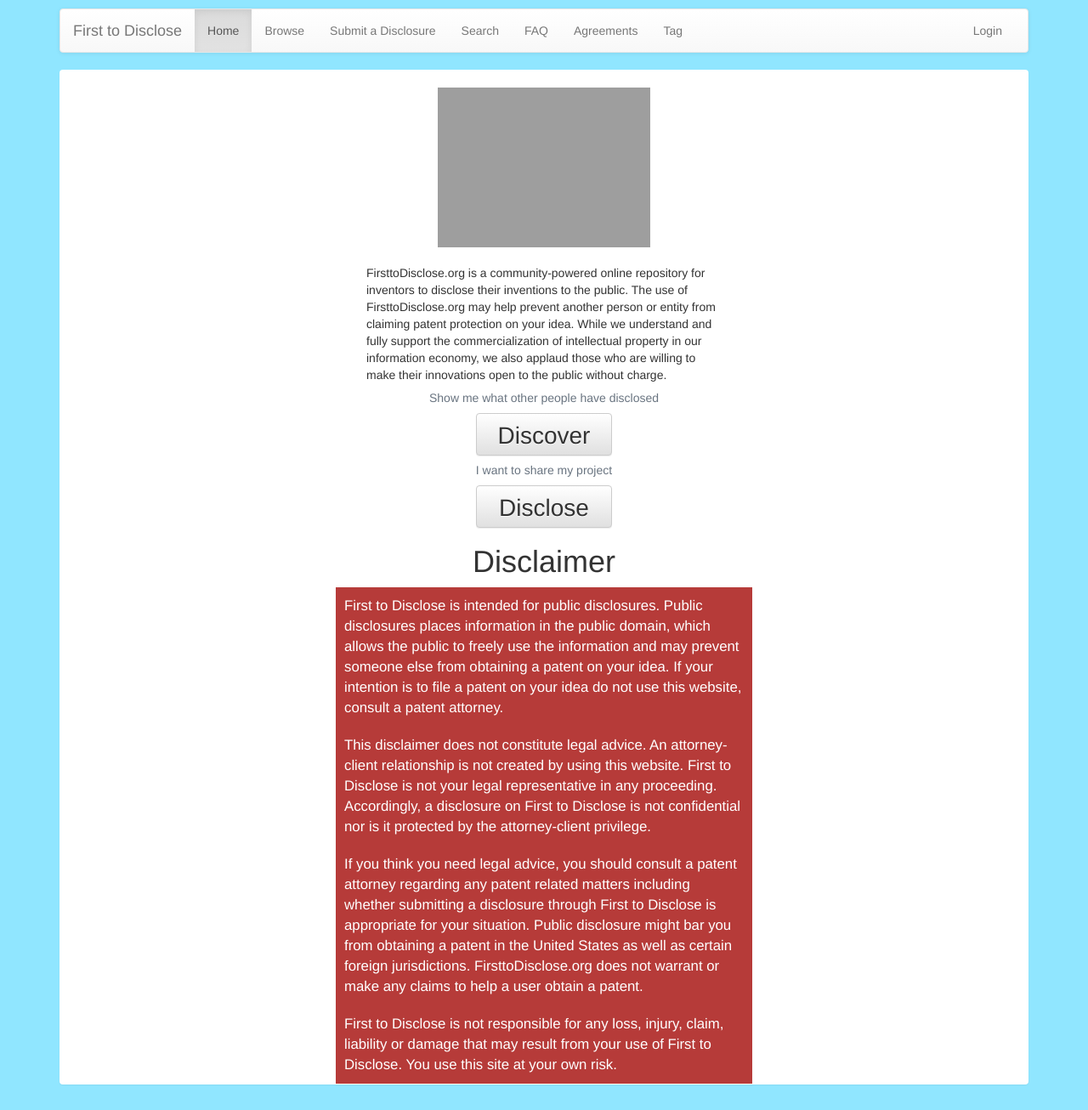
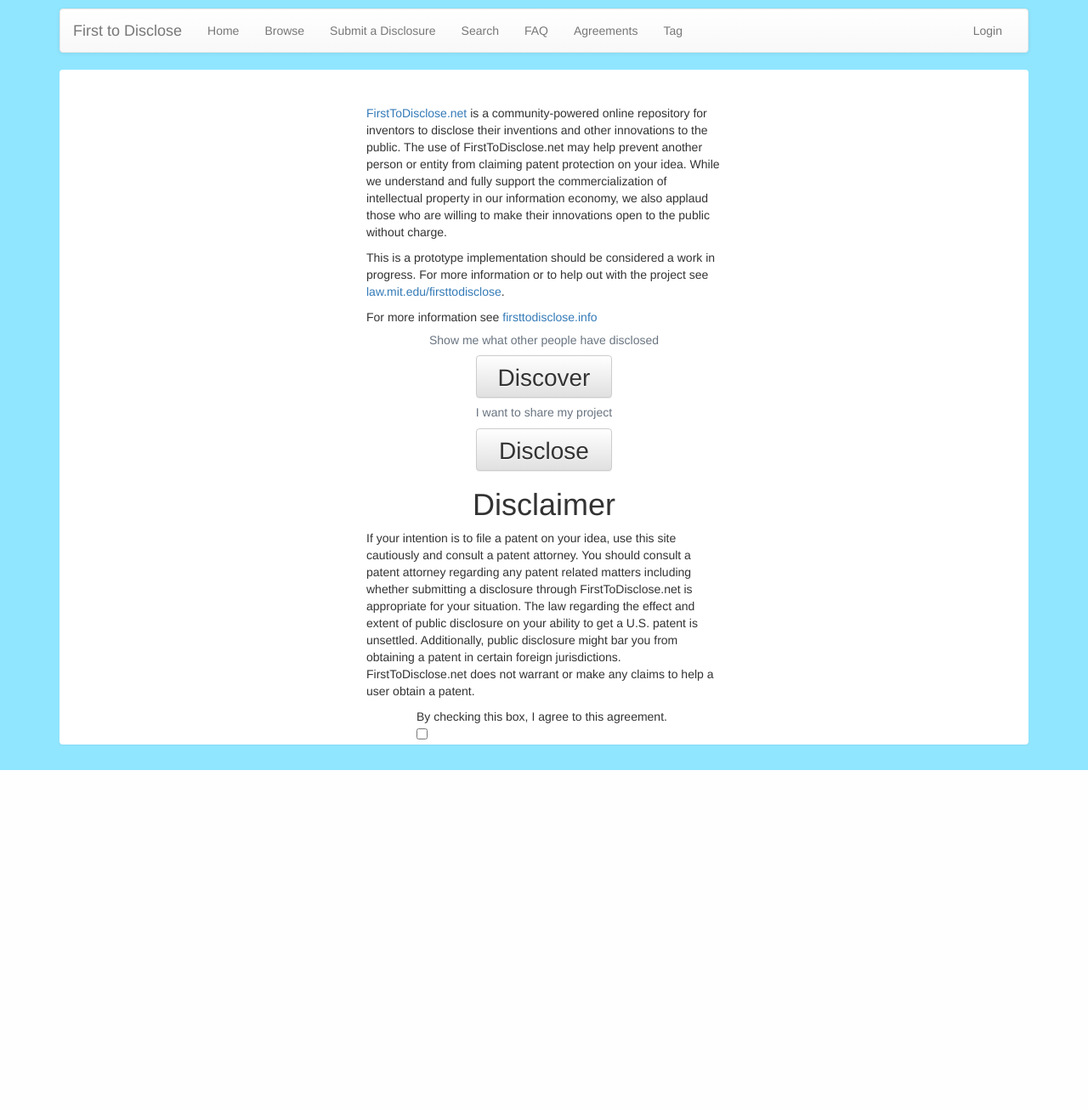
Before and after one commit to FirstToDisclose/CodeAcrossBoston, a Django app: page / in a window 1280 px wide. Shown: the whole page at 85% size. After the commit the page ends 906 px from the top, so only its background shows below. Run offline with Django 3.2, Linux system fonts and the light colour scheme; some libraries are stand-ins or nearby versions; grey boxes are pictures that could not be loaded.

Commit message:
Issue 16: Add prototypal notice
The homepage should now have the following notice since we're still
actively reviewing the flow and features:

  This is a prototype implementation is a work in progress. For more
  information or to help out with the project see
  law.mit.edu/firsttodisclose.

```diff
--- a/firsttodisclose/disclosures/templates/index.html
+++ b/firsttodisclose/disclosures/templates/index.html
@@ -1,13 +1,41 @@
 {% extends "base.html" %}
+
 {% load staticfiles %}
+
+{% block active_index %}
+active
+{% endblock %}
+
+{% block body %}
 
 </head>
 <body>
 
-		<img src="{% static "images/logo.png" %}" id="mainLogo">
-		<p class="paragraphText">FirsttoDisclose.org is a community-powered online repository for inventors to disclose their inventions to the public. The use of FirsttoDisclose.org may help prevent another person or entity from claiming patent protection on your idea. While we understand and fully support the commercialization of intellectual property in our information economy, we also applaud those who are willing to make their innovations open to the public without charge.</p>
+  <img src="" class="" alt="" src="{% static "images/logo.png" %}" id="mainLogo"/>
+  <p class="paragraphText">
+    <a href="http://firsttodisclose.net/">FirstToDisclose.net</a> is a
+    community-powered online repository for inventors to
+    disclose their inventions and other innovations to the public. The use of
+    FirstToDisclose.net may help prevent another person or
+    entity from claiming patent protection on your
+    idea.
 
-                <p>For more information
+    While we understand and fully support the
+    commercialization of intellectual property in our
+    information economy, we also applaud those who are
+    willing to make their innovations open to the public
+    without charge.
+  </p>
+
+  <p class="paragraphText">
+    This is a prototype implementation should be considered a work in
+    progress.
+    For more information or to help out with the project
+    see <a href="http://law.mit.edu/firsttodisclose">law.mit.edu/firsttodisclose</a>.
+  </p>
+
+    <p class="paragraphText">
+    For more information
     see <a href="http://firsttodisclose.info/">firsttodisclose.info</a></p>
 
   <h5 class="buttonDescription">Show me what other people have disclosed</h5>
@@ -16,77 +44,15 @@
   <h5 class="buttonDescription">I want to share my project</h5>
   <button id="discloseButton" class="btn btn-default">Disclose</button>
 
-		<div id="newAccountWrapper">
-			<h4 id="newAccountLabel">No Account?</h4>
-			<button id="newAccountButton" class="btn btn-default">Sign Up</button>
-		</div>
-
-
-
   <h1 id="disclaimerHeader">Disclaimer</h1>
-		<p class="paragraphText" id="disclaimerText">If your intention is to file a patent on your idea, use this site cautiously and consult a patent attorney. You should consult a patent attorney regarding any patent related matters including whether submitting a disclosure through FirsttoDisclose.org is appropriate for your situation. The law regarding the effect and extent of public disclosure on your ability to get a U.S. patent is unsettled. Additionally, public disclosure might bar you from obtaining a patent in certain foreign jurisdictions. FirsttoDisclose.org does not warrant or make any claims to help a user obtain a patent.</p>
+  <p class="paragraphText" id="disclaimerText">If your intention is to file a patent on your idea, use this site cautiously and consult a patent attorney. You should consult a patent attorney regarding any patent related matters including whether submitting a disclosure through FirstToDisclose.net is appropriate for your situation. The law regarding the effect and extent of public disclosure on your ability to get a U.S. patent is unsettled. Additionally, public disclosure might bar you from obtaining a patent in certain foreign jurisdictions. FirstToDisclose.net does not warrant or make any claims to help a user obtain a patent.</p>
   <div id="consentWrapper">
-			<h5>By checking this box, I agree to sell my soul and first-born child.</h5>
+    <h5>By checking this box, I agree to this agreement.</h5>
     <input type="checkbox" id="disclaimerCheckbox">
   </div>
 
 
   <script src="https://ajax.googleapis.com/ajax/libs/jquery/2.1.3/jquery.min.js"></script>
   <script type="text/javascript" src="{% static "javascript/javascript.js" %}"></script>
-	</body>
-
-{% load staticfiles %}
-
-{% block active_home %}
-active
-{% endblock %}
-
-{% block body %}
-    <img src="{% static "images/logo.png" %}" id="mainLogo">
-    <p class="paragraphText">FirsttoDisclose.org is a community-powered online repository for inventors to disclose their inventions to the public. The use of FirsttoDisclose.org may help prevent another person or entity from claiming patent protection on your idea. While we understand and fully support the commercialization of intellectual property in our information economy, we also applaud those who are willing to make their innovations open to the public without charge.</p>
-
-
-
-    <h5 class="buttonDescription">Show me what other people have disclosed</h5>
-		<button id="discoverButton" class="btn btn-default">Discover</button>
-
-		<h5 class="buttonDescription">I want to share my project</h5>
-		<button id="discloseButton" class="btn btn-default">Disclose</button>
-
-		<div id="disclaimerWrapper">
-    	<h1 id="disclaimerHeader">Disclaimer</h1>
-    	<p class="paragraphText disclaimerText">First to Disclose is intended for public disclosures. Public disclosures places
-
-information in the public domain, which allows the public to freely use the
-
-information and may prevent someone else from obtaining a patent on your
-
-idea. If your intention is to file a patent on your idea do not use this website,
-
-consult a patent attorney.</p>
-<p class="paragraphText disclaimerText">This disclaimer does not constitute legal advice. An attorney-client
-
-relationship is not created by using this website. First to Disclose is not your
-
-legal representative in any proceeding. Accordingly, a disclosure on First to
-
-Disclose is not confidential nor is it protected by the attorney-client privilege.</p>
-<p class="paragraphText disclaimerText">If you think you need legal advice, you should consult a patent attorney
-
-regarding any patent related matters including whether submitting a
-
-disclosure through First to Disclose is appropriate for your situation. Public
-
-disclosure might bar you from obtaining a patent in the United States as well
-
-as certain foreign jurisdictions. FirsttoDisclose.org does not warrant or make
-
-any claims to help a user obtain a patent.</p>
-<p class="paragraphText disclaimerText">First to Disclose is not responsible for any loss, injury, claim, liability or
-
-damage that may result from your use of First to Disclose. You use this site at
-
-your own risk.</p>
-    </div>
 
 {% endblock %}
```
Lines whose indentation alone changed are shown as unchanged.
